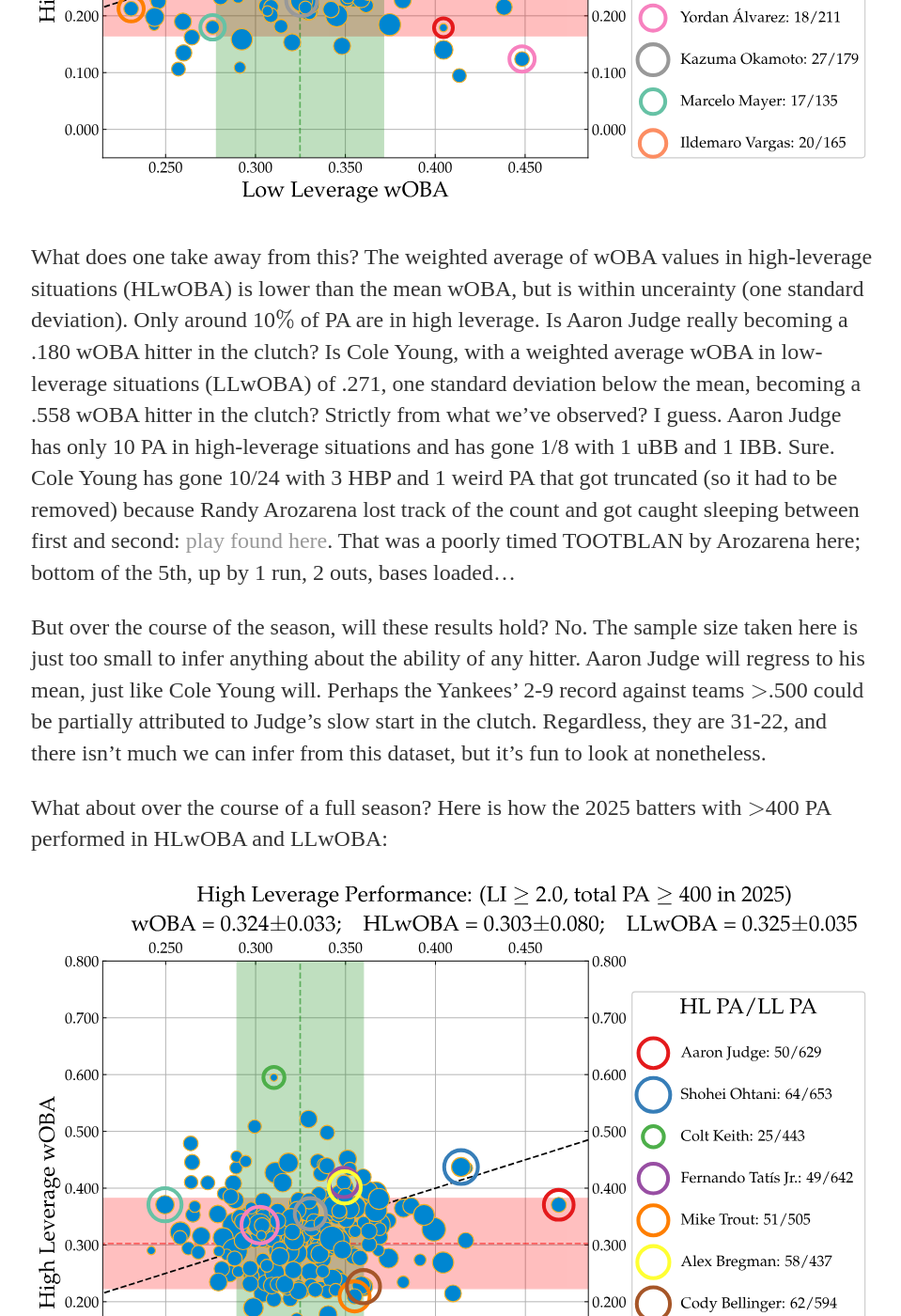
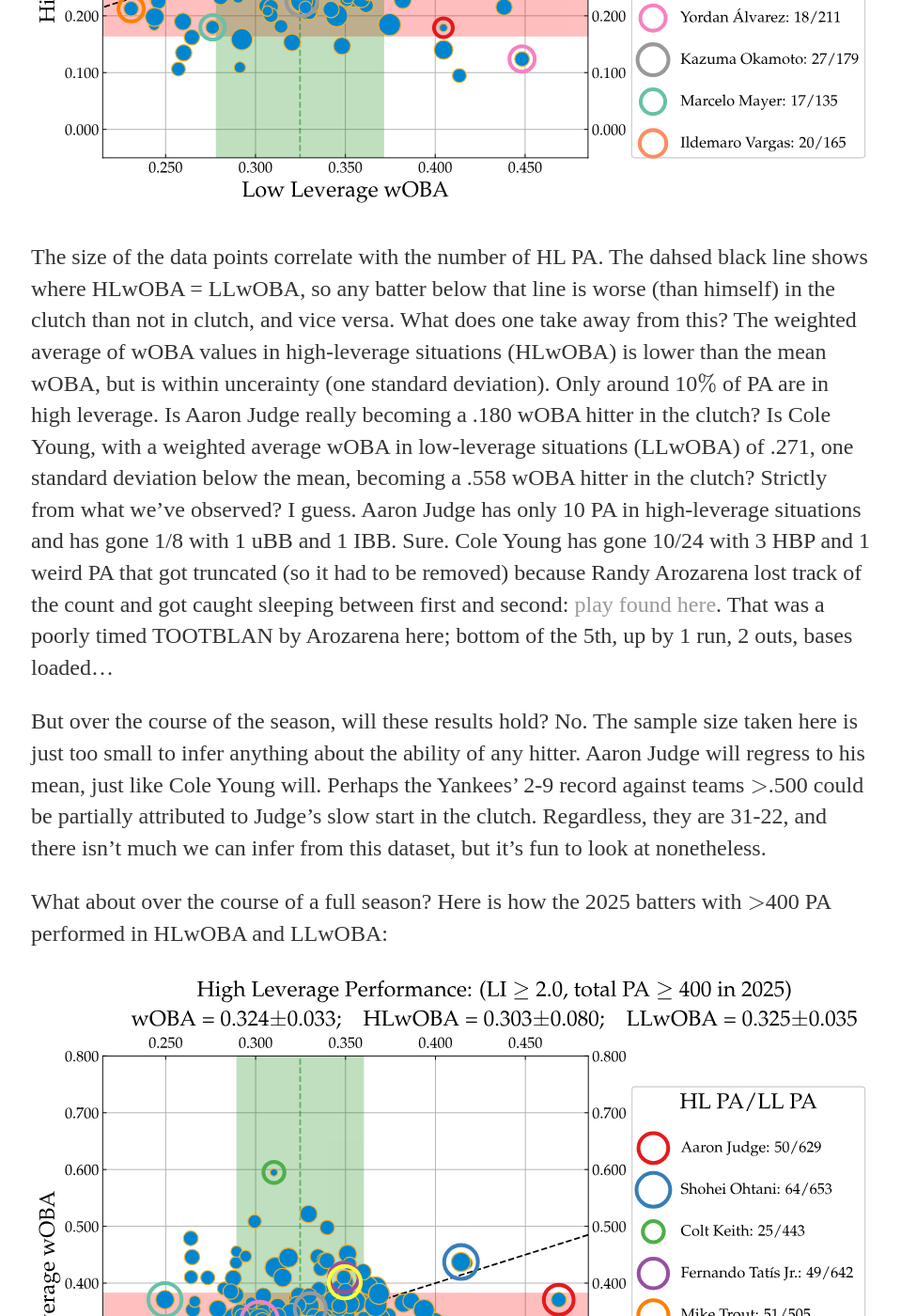
Before and after one commit to timrehm/timrehm.github.io, a Jekyll site: the page built from _posts/2026-5-24-leverage.md, in a window 1280 px wide and 1400 px high, scrolled down 1836 px. Shown: the whole window at 94% size, without its empty margins (159-1118 px from the left). Built offline with Jekyll 4.4.1, drawn with Linux system fonts in a browser that asks for light colours; some of the changed text lies outside the part shown.

Commit message:
Update 2026-5-24-leverage.md

```diff
--- a/_posts/2026-5-24-leverage.md
+++ b/_posts/2026-5-24-leverage.md
@@ -15,7 +15,7 @@
   <img src="/plots/2026HLwOBA.svg" style="max-width: 100%; width: 100%;">
 </p>
 
-What does one take away from this? The weighted average of wOBA values in high-leverage situations (HLwOBA) is lower than the mean wOBA, but is within uncerainty (one standard deviation). Only around 10$\%$ of PA are in high leverage. Is Aaron Judge really becoming a .180 wOBA hitter in the clutch? Is Cole Young, with a weighted average wOBA in low-leverage situations (LLwOBA) of .271, one standard deviation below the mean, becoming a .558 wOBA hitter in the clutch? Strictly from what we've observed? I guess. Aaron Judge has only 10 PA in high-leverage situations and has gone 1/8 with 1 uBB and 1 IBB. Sure. Cole Young has gone 10/24 with 3 HBP and 1 weird PA that got truncated (so it had to be removed) because Randy Arozarena lost track of the count and got caught sleeping between first and second: <a href="https://www.mlb.com/video/seth-lugo-ball-to-cole-young-uulxy5?q=05%2F02%2F2026%20Bottom%205th%20inning%20Seattle&cp=MIXED&qt=FREETEXT&p=0" target="_blank">play found here</a>. That was a poorly timed TOOTBLAN by Arozarena here; bottom of the 5th, up by 1 run, 2 outs, bases loaded...
+The size of the data points correlate with the number of HL PA. The dahsed black line shows where HLwOBA = LLwOBA, so any batter below that line is worse (than himself) in the clutch than not in clutch, and vice versa. What does one take away from this? The weighted average of wOBA values in high-leverage situations (HLwOBA) is lower than the mean wOBA, but is within uncerainty (one standard deviation). Only around 10$\%$ of PA are in high leverage. Is Aaron Judge really becoming a .180 wOBA hitter in the clutch? Is Cole Young, with a weighted average wOBA in low-leverage situations (LLwOBA) of .271, one standard deviation below the mean, becoming a .558 wOBA hitter in the clutch? Strictly from what we've observed? I guess. Aaron Judge has only 10 PA in high-leverage situations and has gone 1/8 with 1 uBB and 1 IBB. Sure. Cole Young has gone 10/24 with 3 HBP and 1 weird PA that got truncated (so it had to be removed) because Randy Arozarena lost track of the count and got caught sleeping between first and second: <a href="https://www.mlb.com/video/seth-lugo-ball-to-cole-young-uulxy5?q=05%2F02%2F2026%20Bottom%205th%20inning%20Seattle&cp=MIXED&qt=FREETEXT&p=0" target="_blank">play found here</a>. That was a poorly timed TOOTBLAN by Arozarena here; bottom of the 5th, up by 1 run, 2 outs, bases loaded...
 
 But over the course of the season, will these results hold? No. The sample size taken here is just too small to infer anything about the ability of any hitter. Aaron Judge will regress to his mean, just like Cole Young will. Perhaps the Yankees' 2-9 record against teams $>$.500 could be partially attributed to Judge's slow start in the clutch. Regardless, they are 31-22, and there isn't much we can infer from this dataset, but it's fun to look at nonetheless.
 
@@ -25,4 +25,4 @@
   <img src="/plots/2025HLwOBA.svg" style="max-width: 100%; width: 100%;">
 </p>
 
-Colt Keith has the highest HLwOBA in this sample across 25 PA... a member of the "Gritty Tigs"...
+Colt Keith has the highest HLwOBA in this sample across 25 PA... a member of the "Gritty Tigs"?... and Aaron Judge is still "worse" in the clutch, as in, he lies below the dotted black like (HLwOBA = LLwOBA).
```
